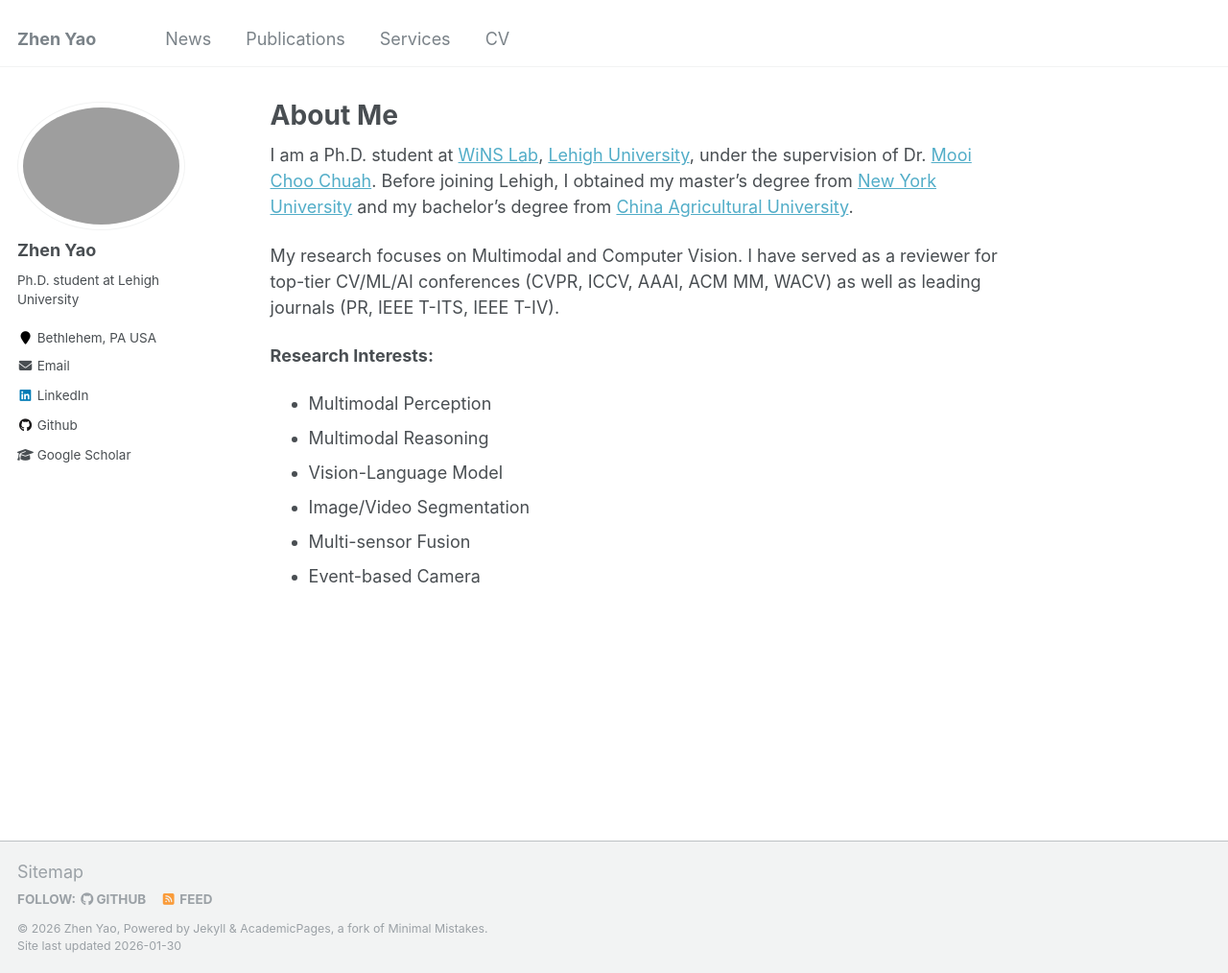
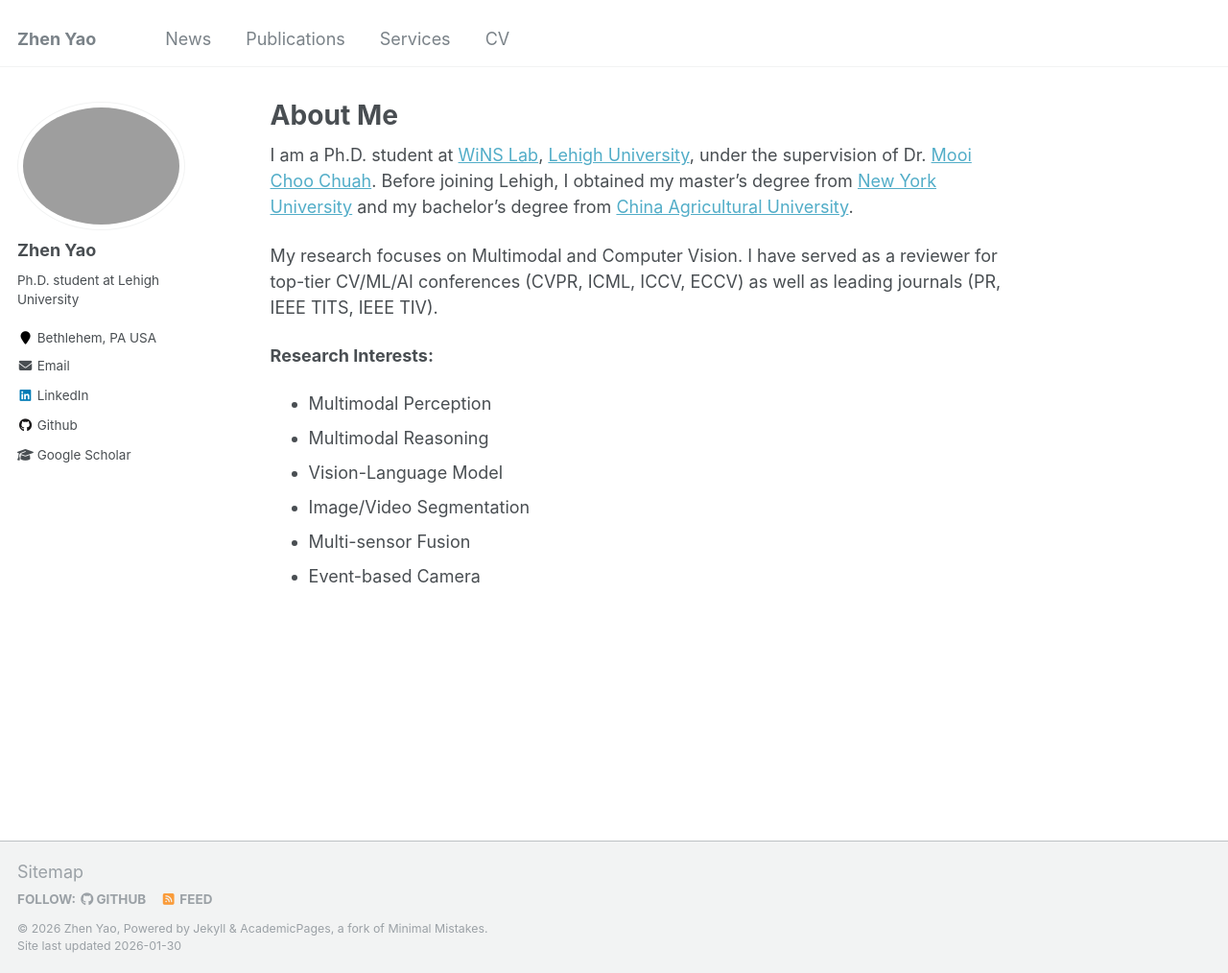
Before and after one commit to zyaocoder/zyaocoder.github.io, a Jekyll site: the page built from _pages/about.md, in a window 1280 px wide and 1014 px high. Shown: the whole window at 96% size. Built offline with Jekyll 4.4.1, drawn with Linux system fonts in a browser that asks for light colours.

Commit message:
Update about.md

```diff
--- a/_pages/about.md
+++ b/_pages/about.md
@@ -9,7 +9,7 @@ redirect_from:
 ---
 I am a Ph.D. student at [WiNS Lab](http://carina.cse.lehigh.edu/winslab/index.php), [Lehigh University](https://www2.lehigh.edu/), under the supervision of Dr. [Mooi Choo Chuah](https://www.cse.lehigh.edu/~chuah/). Before joining Lehigh, I obtained my master's degree from [New York University](https://www.nyu.edu/) and my bachelor's degree from [China Agricultural University](https://en.cau.edu.cn/).
 
-My research focuses on Multimodal and Computer Vision. I have served as a reviewer for top-tier CV/ML/AI conferences (CVPR, ICCV, AAAI, ACM MM, WACV) as well as leading journals (PR, IEEE T-ITS, IEEE T-IV).
+My research focuses on Multimodal and Computer Vision. I have served as a reviewer for top-tier CV/ML/AI conferences (CVPR, ICML, ICCV, ECCV) as well as leading journals (PR, IEEE TITS, IEEE TIV).
 
 <strong>Research Interests:</strong>
 * Multimodal Perception
```
